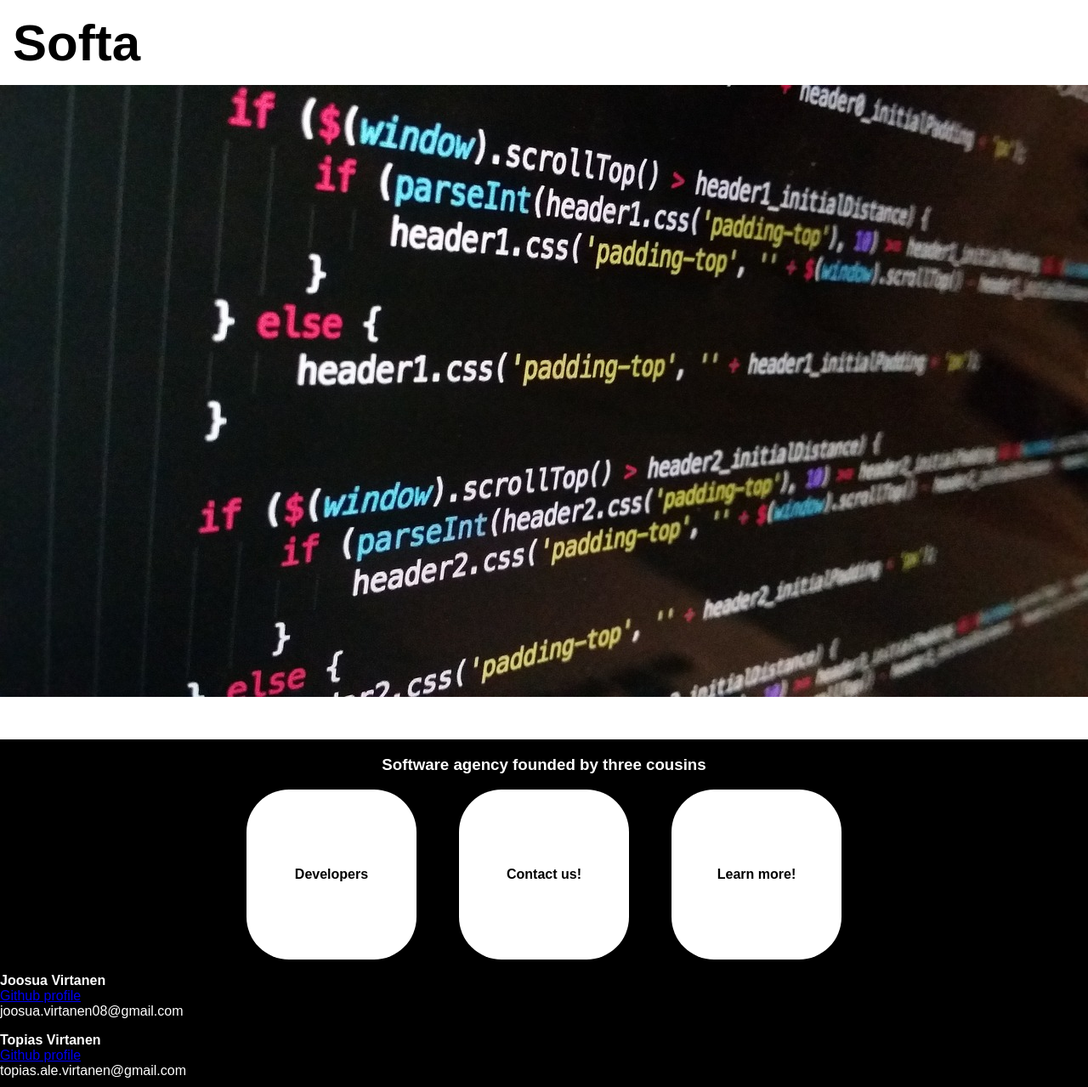
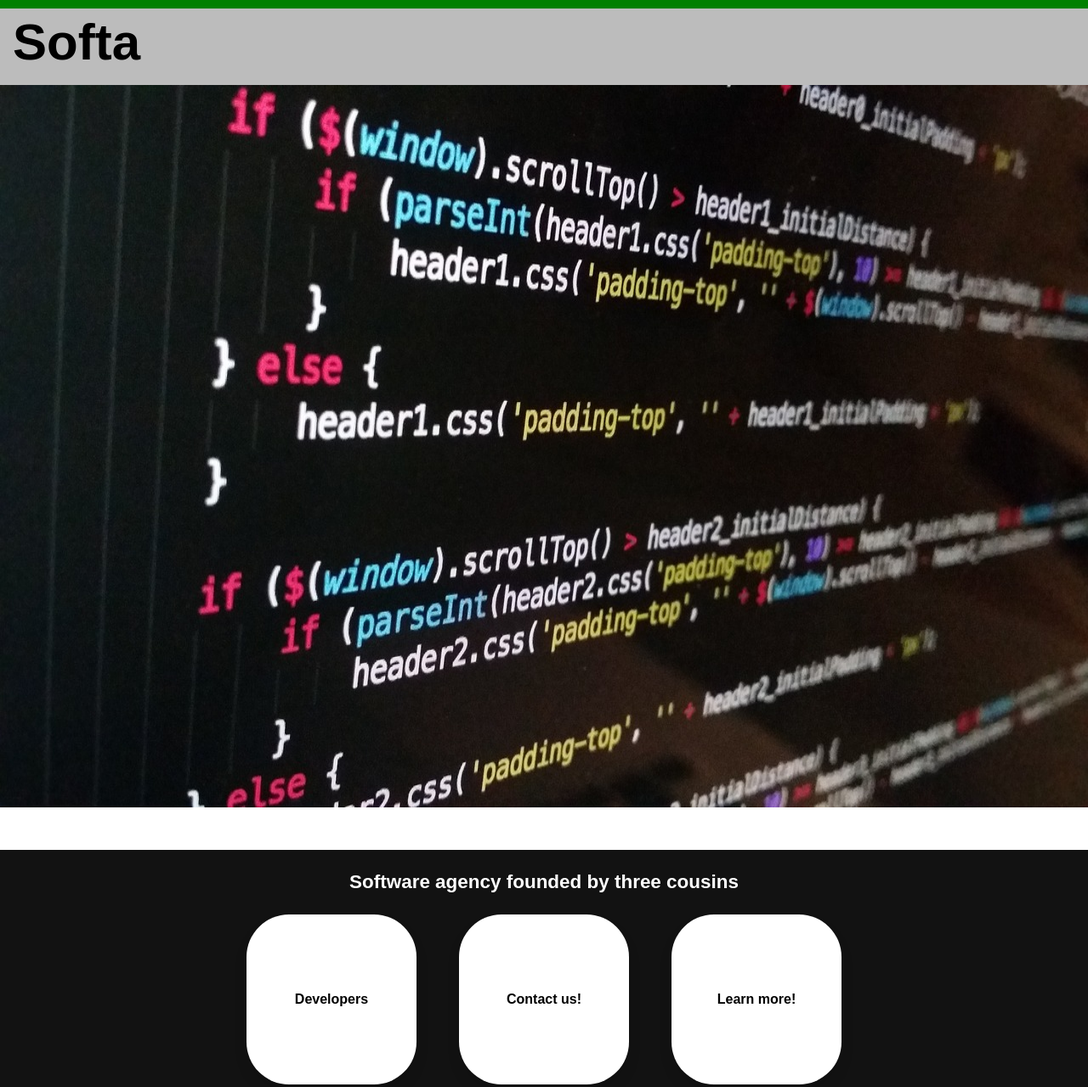
Before and after one commit to JosseBoxNice/Nettisivu, a plain HTML site: page index.html in a window 1280 px wide. Shown: the top 1279 px of the page at 85% size. Drawn offline with Linux system fonts and the light colour scheme.

Commit message:
I added a cool scroll watcher :D
JIPII

```diff
--- a/index.html
+++ b/index.html
@@ -6,11 +6,15 @@
 </head>
 <body>
 
+    <div Class="scrollWatcher"></div>
+
     <div Class="otsikko1">
         <h1>Softa</h1>
     </div>
 
-    <img src="images/code.jpg">
+    <div Class="wrap">
+        <img src="images/code.jpg">
+    </div>
 
     <div Class="WhiteBox"></div>
 
--- a/style.css
+++ b/style.css
@@ -1,11 +1,28 @@
-body, html {
-    background-color: black;
+body {
+    background-color: #121212;
     padding: 0;
     margin: 0;
+    line-height: 1.4;
 }
 
 h1 {
     margin: 0;
+}
+
+.scrollWatcher {
+    width: 100%;
+    height: 10px;
+    top: 0;
+    z-index: 1000;
+    position: fixed;
+    background-color: green;
+    scale: 1 1;
+    animation: scrollWatcher linear;
+    animation-timeline: scroll();
+}
+
+@keyframes scrollWatcher {
+    to { scale: 0 1; }
 }
 
 .otsikko1 {
@@ -15,23 +32,31 @@ h1 {
     padding-left: 15px;
     display: flex;
     align-items: center;
-    background-color: white;
-    color: black;
+    background-color: #f2f2f2c2;
+    color: #000000;
+}
+
+.wrap {
+    width: 100%;
+    height: 850px;
+    overflow: hidden;
 }
 
 img {
-    height: 10%px;
+    height: 850px;
     width: 100%;
     display: block;
 }
 
-.WhiteBox{
+.WhiteBox {
     background-color: white;
     height: 50px;
     width: 100%;
 }
 
 .bio {
+    margin-top: 20px;
+    font-size: 1.2rem;
     color: white;
     text-align: center;
 }
@@ -91,3 +116,13 @@ img {
     font-weight: normal;
     font-style: normal;
 }
+
+.developersBox, .contactUsBox, .learnMoreBox {
+    box-shadow: 0 10px 15px rgba(0, 0, 0, 0.1);  /* Soft shadow */
+    transition: transform 0.3s ease, box-shadow 0.3s ease;  /* Smooth transition */
+}
+
+.developersBox:hover, .contactUsBox:hover, .learnMoreBox:hover {
+    transform: translateY(-5px);  /* Slightly lift the box */
+    box-shadow: 0 15px 20px rgba(0, 0, 0, 0.15);  /* Enhance the shadow on hover */
+}
```
